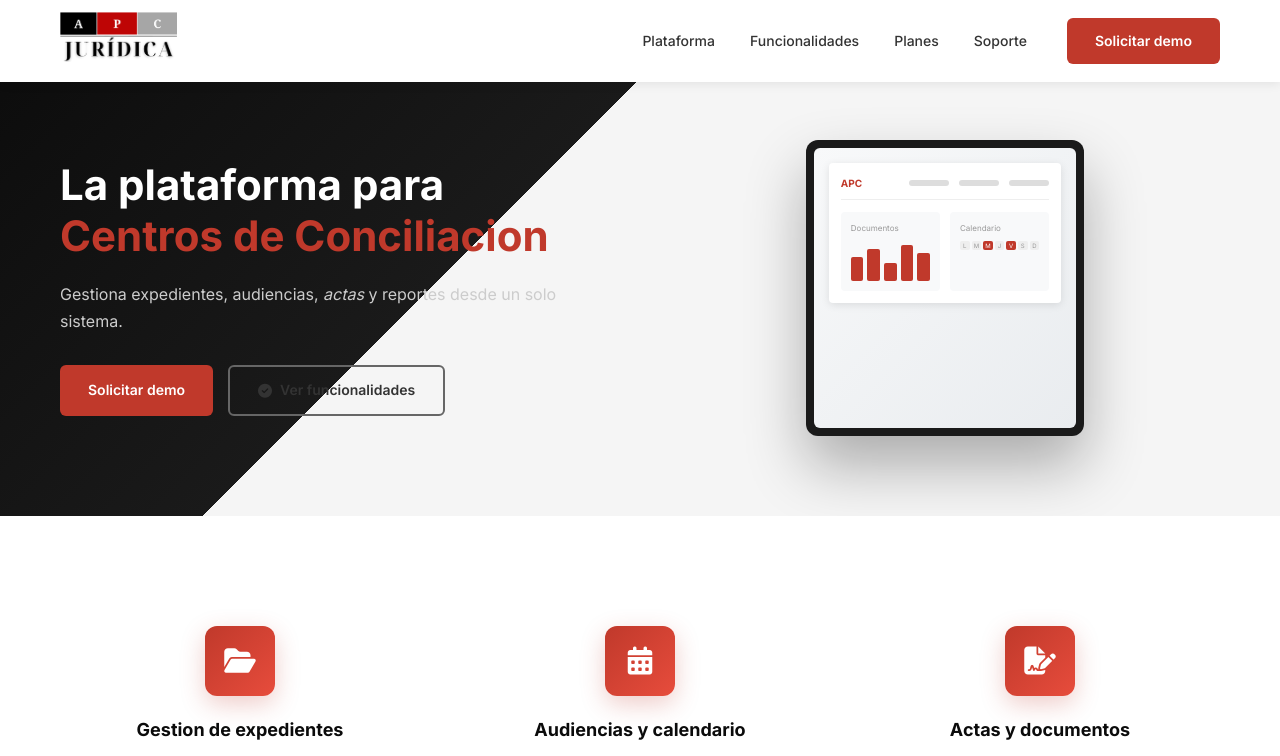
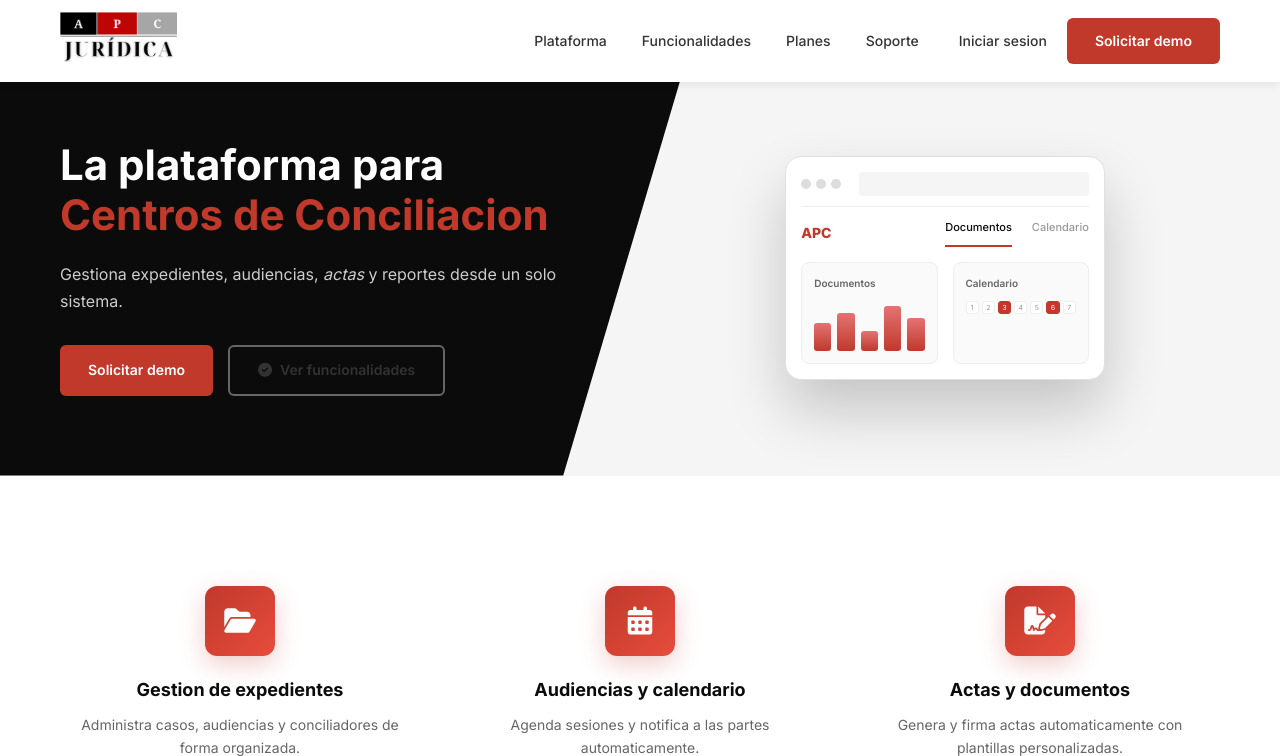
Before and after one commit to Martel123/anonimizador-apc, a Flask app: page / in a window 1280 px wide. Shown: the top 756 px of the page. Run offline with Flask 3, Linux system fonts and the light colour scheme; data comes from the database, SQL or seed files in the repository; data that the repository does not hold is empty.

Commit message:
Update landing page design and add login button for a professional look
Refactor landing page HTML and CSS to implement a new diagonal background, a more modern device mockup, and add navigation buttons including a login option.

Replit-Commit-Author: Agent
Replit-Commit-Session-Id: e87b3e48-12e9-435a-842b-1af3718f1708
Replit-Commit-Checkpoint-Type: full_checkpoint
Replit-Commit-Event-Id: 1193f1b9-3fc5-480a-85b1-08ea24e95fab
Replit-Commit-Screenshot-Url: https://storage.googleapis.com/screenshot-production-us-central1/82711182-03b4-46e2-9645-0a2520185538/e87b3e48-12e9-435a-842b-1af3718f1708/glLpDCt
Replit-Helium-Checkpoint-Created: true

```diff
--- a/templates/landing.html
+++ b/templates/landing.html
@@ -127,6 +127,24 @@
             background: var(--gris-claro);
         }
 
+        .nav-buttons {
+            display: flex;
+            align-items: center;
+            gap: 20px;
+        }
+
+        .btn-login {
+            color: var(--gris-oscuro);
+            text-decoration: none;
+            font-size: 14px;
+            font-weight: 500;
+            transition: color 0.3s;
+        }
+
+        .btn-login:hover {
+            color: var(--rojo);
+        }
+
         .mobile-menu {
             display: none;
             background: none;
@@ -139,9 +157,21 @@
         /* HERO */
         .hero {
             padding: 140px 0 80px;
-            background: linear-gradient(135deg, var(--negro) 0%, #1a1a1a 40%, var(--gris-claro) 40%);
+            background: var(--gris-claro);
             position: relative;
             overflow: hidden;
+        }
+
+        .hero::before {
+            content: '';
+            position: absolute;
+            top: 0;
+            left: 0;
+            width: 55%;
+            height: 100%;
+            background: var(--negro);
+            clip-path: polygon(0 0, 100% 0, 80% 100%, 0 100%);
+            z-index: 1;
         }
 
         .hero .container {
@@ -149,6 +179,8 @@
             grid-template-columns: 1fr 1fr;
             gap: 60px;
             align-items: center;
+            position: relative;
+            z-index: 2;
         }
 
         .hero-content {
@@ -188,107 +220,129 @@
             justify-content: center;
         }
 
-        .mockup-laptop {
-            background: #1a1a1a;
-            border-radius: 12px;
-            padding: 8px;
-            box-shadow: 0 30px 60px rgba(0,0,0,0.3);
-            max-width: 100%;
+        .mockup-device {
+            background: var(--blanco);
+            border-radius: 16px;
+            padding: 15px;
+            box-shadow: 0 30px 60px rgba(0,0,0,0.2);
+            max-width: 420px;
+            border: 1px solid #e0e0e0;
         }
 
-        .mockup-screen {
-            background: linear-gradient(135deg, #f8f9fa, #e9ecef);
-            border-radius: 6px;
-            padding: 15px;
-            min-height: 280px;
+        .mockup-browser-bar {
+            display: flex;
+            align-items: center;
+            gap: 8px;
+            margin-bottom: 12px;
+            padding-bottom: 10px;
+            border-bottom: 1px solid #eee;
         }
 
-        .mockup-dashboard {
-            background: white;
-            border-radius: 4px;
-            padding: 12px;
-            box-shadow: 0 2px 8px rgba(0,0,0,0.1);
+        .mockup-dots {
+            display: flex;
+            gap: 5px;
         }
 
-        .mockup-header-bar {
+        .mockup-dot {
+            width: 10px;
+            height: 10px;
+            border-radius: 50%;
+            background: #ddd;
+        }
+
+        .mockup-url-bar {
+            flex: 1;
+            height: 24px;
+            background: #f5f5f5;
+            border-radius: 4px;
+            margin-left: 10px;
+        }
+
+        .mockup-app-header {
             display: flex;
             justify-content: space-between;
             align-items: center;
-            margin-bottom: 12px;
-            padding-bottom: 8px;
-            border-bottom: 1px solid #eee;
+            margin-bottom: 15px;
         }
 
-        .mockup-logo-small {
-            font-size: 10px;
-            font-weight: 700;
+        .mockup-logo-text {
+            font-size: 14px;
+            font-weight: 800;
             color: var(--rojo);
         }
 
-        .mockup-nav-items {
+        .mockup-tabs {
             display: flex;
-            gap: 10px;
+            gap: 20px;
         }
 
-        .mockup-nav-item {
-            width: 40px;
-            height: 6px;
-            background: #ddd;
-            border-radius: 3px;
+        .mockup-tab {
+            font-size: 11px;
+            color: #999;
+            font-weight: 500;
+            padding-bottom: 8px;
         }
 
-        .mockup-content-grid {
+        .mockup-tab.active {
+            color: var(--negro);
+            border-bottom: 2px solid var(--rojo);
+        }
+
+        .mockup-content-area {
             display: grid;
             grid-template-columns: 1fr 1fr;
-            gap: 10px;
+            gap: 15px;
         }
 
-        .mockup-card {
-            background: #f8f9fa;
-            border-radius: 4px;
-            padding: 10px;
+        .mockup-widget {
+            background: #fafafa;
+            border-radius: 8px;
+            padding: 12px;
+            border: 1px solid #eee;
         }
 
-        .mockup-card-title {
-            font-size: 8px;
-            color: #999;
-            margin-bottom: 6px;
+        .mockup-widget-header {
+            font-size: 10px;
+            color: #666;
+            font-weight: 600;
+            margin-bottom: 10px;
         }
 
         .mockup-chart {
             display: flex;
             align-items: flex-end;
-            gap: 4px;
-            height: 40px;
+            gap: 6px;
+            height: 50px;
         }
 
         .mockup-bar {
             flex: 1;
-            background: var(--rojo);
-            border-radius: 2px;
+            background: linear-gradient(to top, var(--rojo), #e57373);
+            border-radius: 3px;
         }
 
-        .mockup-calendar-mini {
+        .mockup-calendar-grid {
             display: grid;
             grid-template-columns: repeat(7, 1fr);
-            gap: 2px;
+            gap: 3px;
         }
 
-        .mockup-cal-day {
-            width: 100%;
+        .mockup-cal-cell {
             aspect-ratio: 1;
-            background: #eee;
-            border-radius: 2px;
-            font-size: 6px;
+            background: #fff;
+            border: 1px solid #eee;
+            border-radius: 3px;
+            font-size: 7px;
             display: flex;
             align-items: center;
             justify-content: center;
             color: #999;
         }
 
-        .mockup-cal-day.active {
+        .mockup-cal-cell.marked {
             background: var(--rojo);
             color: white;
+            border-color: var(--rojo);
         }
 
         /* FEATURES SECTION */
@@ -770,7 +824,7 @@
                 display: block;
             }
 
-            .header .nav .btn {
+            .nav-buttons {
                 display: none;
             }
 
@@ -807,7 +861,10 @@
                     <li><a href="#planes">Planes</a></li>
                     <li><a href="#contacto">Soporte</a></li>
                 </ul>
+                <div class="nav-buttons">
+                    <a href="{{ url_for('login') }}" class="btn-login">Iniciar sesion</a>
                     <a href="{{ url_for('registro_estudio') }}" class="btn btn-primary">Solicitar demo</a>
+                </div>
             </nav>
             <button class="mobile-menu">
                 <i class="fas fa-bars"></i>
@@ -831,40 +888,43 @@
             </div>
 
             <div class="hero-mockup">
-                <div class="mockup-laptop">
-                    <div class="mockup-screen">
-                        <div class="mockup-dashboard">
-                            <div class="mockup-header-bar">
-                                <div class="mockup-logo-small">APC</div>
-                                <div class="mockup-nav-items">
-                                    <div class="mockup-nav-item"></div>
-                                    <div class="mockup-nav-item"></div>
-                                    <div class="mockup-nav-item"></div>
+                <div class="mockup-device">
+                    <div class="mockup-browser-bar">
+                        <div class="mockup-dots">
+                            <div class="mockup-dot"></div>
+                            <div class="mockup-dot"></div>
+                            <div class="mockup-dot"></div>
+                        </div>
+                        <div class="mockup-url-bar"></div>
+                    </div>
+                    <div class="mockup-app-header">
+                        <div class="mockup-logo-text">APC</div>
+                        <div class="mockup-tabs">
+                            <div class="mockup-tab active">Documentos</div>
+                            <div class="mockup-tab">Calendario</div>
                         </div>
                     </div>
-                            <div class="mockup-content-grid">
-                                <div class="mockup-card">
-                                    <div class="mockup-card-title">Documentos</div>
+                    <div class="mockup-content-area">
+                        <div class="mockup-widget">
+                            <div class="mockup-widget-header">Documentos</div>
                             <div class="mockup-chart">
-                                        <div class="mockup-bar" style="height: 60%;"></div>
-                                        <div class="mockup-bar" style="height: 80%;"></div>
-                                        <div class="mockup-bar" style="height: 45%;"></div>
+                                <div class="mockup-bar" style="height: 55%;"></div>
+                                <div class="mockup-bar" style="height: 75%;"></div>
+                                <div class="mockup-bar" style="height: 40%;"></div>
                                 <div class="mockup-bar" style="height: 90%;"></div>
-                                        <div class="mockup-bar" style="height: 70%;"></div>
+                                <div class="mockup-bar" style="height: 65%;"></div>
                             </div>
                         </div>
-                                <div class="mockup-card">
-                                    <div class="mockup-card-title">Calendario</div>
-                                    <div class="mockup-calendar-mini">
-                                        <div class="mockup-cal-day">L</div>
-                                        <div class="mockup-cal-day">M</div>
-                                        <div class="mockup-cal-day active">M</div>
-                                        <div class="mockup-cal-day">J</div>
-                                        <div class="mockup-cal-day active">V</div>
-                                        <div class="mockup-cal-day">S</div>
-                                        <div class="mockup-cal-day">D</div>
-                                    </div>
-                                </div>
+                        <div class="mockup-widget">
+                            <div class="mockup-widget-header">Calendario</div>
+                            <div class="mockup-calendar-grid">
+                                <div class="mockup-cal-cell">1</div>
+                                <div class="mockup-cal-cell">2</div>
+                                <div class="mockup-cal-cell marked">3</div>
+                                <div class="mockup-cal-cell">4</div>
+                                <div class="mockup-cal-cell">5</div>
+                                <div class="mockup-cal-cell marked">6</div>
+                                <div class="mockup-cal-cell">7</div>
                             </div>
                         </div>
                     </div>
```
Also changed, not shown: attached_assets/Captura_de_pantalla_2025-11-27_a_la(s)_17.41.18_1764283282844.png (added). Lines whose indentation alone changed are shown as unchanged.
